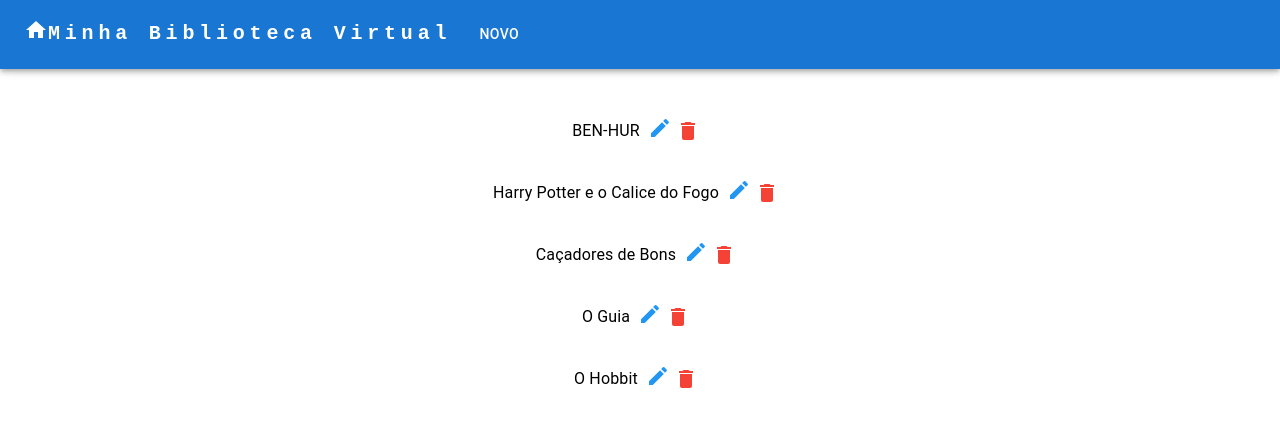
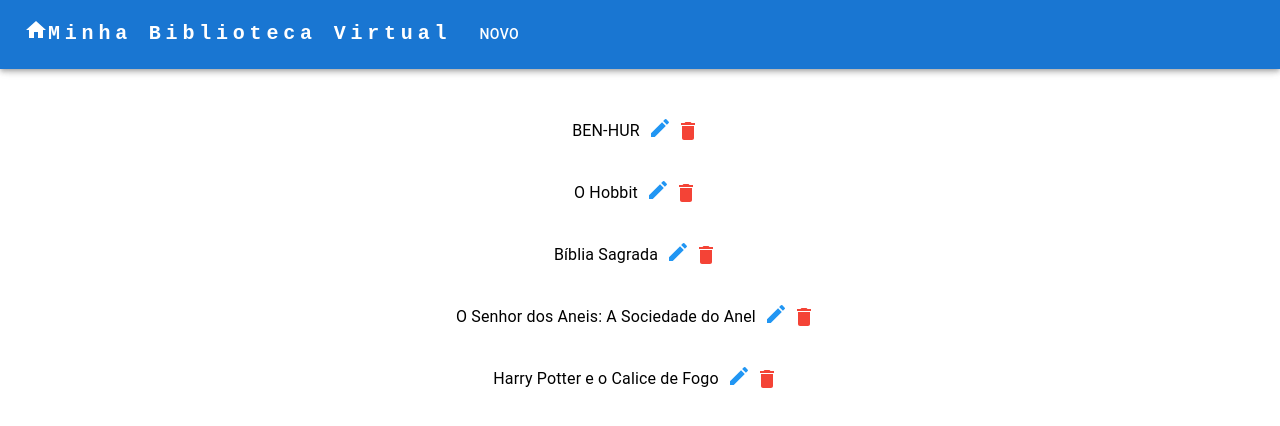
Before and after one commit to DarleyGC2016/minha-biblioteca, a React (Create React App) app: page / in a window 1280 px wide. Shown: the top 426 px of the page. Built offline with nearby package versions, Linux system fonts and the light colour scheme; data requests are answered from the project's data file.

Commit message:
task 6 - pequenos ajustes no layout

```diff
--- a/server.json
+++ b/server.json
@@ -6,27 +6,6 @@
       "autor": "Lew Wallace",
       "sinopse": "historia que passa no tempo de Jesus.",
       "id": 2
-    },
-    {
-      "nome": "Harry Potter e o Calice do Fogo",
-      "anoPublicacao": "2008",
-      "autor": "J. K. Rowling",
-      "sinopse": "historia do Harry Potter",
-      "id": 3
-    },
-    {
-      "nome": "Caçadores de Bons",
-      "anoPublicacao": "2016",
-      "autor": "Iara | Eduardo Xavier",
-      "sinopse": "Colecionadores de bons exemplos.",
-      "id": 5
-    },
-    {
-      "nome": "O Guia ",
-      "anoPublicacao": "2008",
-      "autor": "Fernando Anselmo",
-      "sinopse": "Como fazer uma boa palestra",
-      "id": 6
     },
     {
       "nome": "O Hobbit",
@@ -41,6 +20,20 @@
       "autor": "Deus Todo Poderoso",
       "sinopse": "São as palavras de Deus",
       "id": 8
+    },
+    {
+      "nome": "O Senhor dos  Aneis: A Sociedade do Anel",
+      "anoPublicacao": "1954",
+      "autor": "J.R.R. Tolkien",
+      "sinopse": "A saga de Frodo se inicia sua tragetoria ",
+      "id": 9
+    },
+    {
+      "nome": "Harry Potter e o Calice de Fogo",
+      "anoPublicacao": "2009",
+      "autor": "J.R. Rollimg",
+      "sinopse": "Harry Potter terá que participar de um torneio entre escolas de bruxos",
+      "id": 10
     }
   ]
 }
--- a/src/components/navBar/NaveBar.jsx
+++ b/src/components/navBar/NaveBar.jsx
@@ -10,7 +10,6 @@ import MenuIcon from '@mui/icons-material/Menu';
 import Container from '@mui/material/Container';
 import Button from '@mui/material/Button';
 import MenuItem from '@mui/material/MenuItem';
-import AdbIcon from '@mui/icons-material/Adb';
 
 import './estilo.css'
 import { Stack } from '@mui/material';
@@ -87,13 +86,11 @@ const NaveBar = () => {
                   display: { xs: 'block', md: 'none' },
                 }}
               >
-
                 <MenuItem  onClick={handleCloseNavMenu}>
-                  <Typography textAlign="center">CadastrarFechar</Typography>
+                  <Typography textAlign="center">Fechar Cadasto</Typography>
                 </MenuItem>
               </Menu>
             </Box>
-            <AdbIcon sx={{ display: { xs: 'flex', md: 'none' }, mr: 1 }} />
             <Box sx={{ flexGrow: 1, display: { xs: 'none', md: 'flex' } }}>
                 <Button
                   sx={{ my: 2, color: 'white', display: 'block' }}
--- a/src/pages/BooksList/index.jsx
+++ b/src/pages/BooksList/index.jsx
@@ -11,7 +11,7 @@ import { Alert, IconButton } from '@mui/material';
 import EditIcon from '@mui/icons-material/Edit';
 import { blue, red } from '@mui/material/colors';
 
-function BookList() {
+const BookList = () => {
     const { data, mutate } = useFetch('livros');
 
     const deleteBook = useCallback(async (id) => {
```
